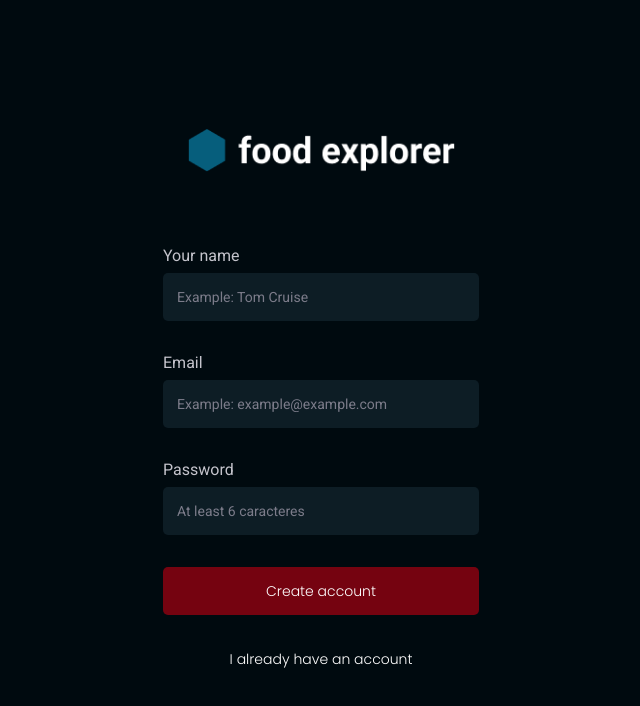
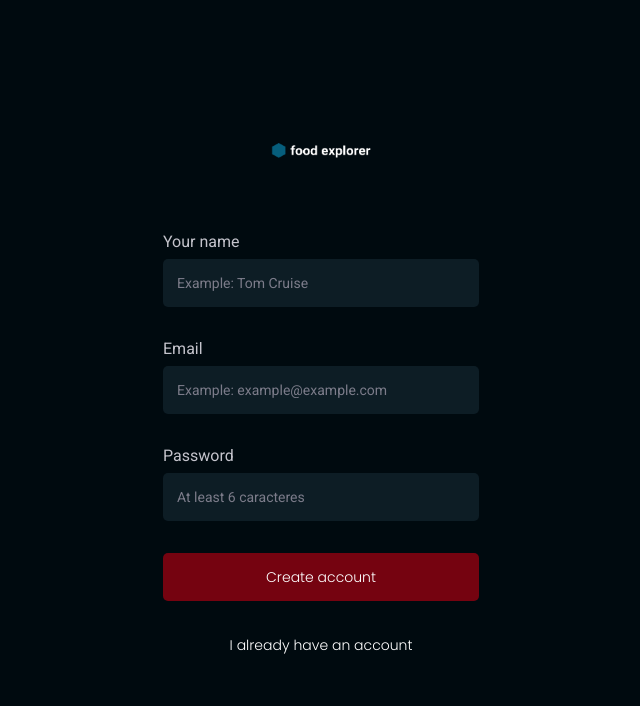
Before and after one commit to MoaraMiranda/food-explorer, a React (Vite) app: page / in a window 1280 px wide. Shown: the top 706 px of the page, without its empty margins (319-959 px from the left). Built offline with nearby package versions, Linux system fonts and the light colour scheme.

Commit message:
Logotype component responsive conf added

```diff
--- a/src/components/Logotype/index.jsx
+++ b/src/components/Logotype/index.jsx
@@ -2,9 +2,9 @@ import { Container } from "./styles";
 import PropTypes from "prop-types";
 import Logo from "../../assets/logoComplete.png";
 
-export function Logotype({ size }) {
+export function Logotype({ size, desktopSize }) {
   return (
-    <Container size={size}>
+    <Container $size={size} $desktopSize={desktopSize}>
       <img src={Logo} alt="Blue polygon logo" />
     </Container>
   );
@@ -12,4 +12,5 @@ export function Logotype({ size }) {
 
 Logotype.propTypes = {
   size: PropTypes.number.isRequired,
+  desktopSize: PropTypes.number.isRequired,
 };
--- a/src/components/Logotype/styles.js
+++ b/src/components/Logotype/styles.js
@@ -1,7 +1,8 @@
 import styled from "styled-components";
+import { DEVICE_BREAKPOINTS } from "../../styles/deviceBreakpoints";
 
 export const Container = styled.div`
-  width: ${(props) => props.size || 100}px;
+  width: ${(props) => props.$size || 100}px;
   height: auto;
   > h1 {
     margin-left: 8px;
@@ -11,4 +12,8 @@ export const Container = styled.div`
     width: 100%;
     height: auto;
   }
+
+  @media (min-width: ${DEVICE_BREAKPOINTS.LG}) {
+    width: ${(props) => props.$desktopSize || 100}px;
+  }
 `;
```
